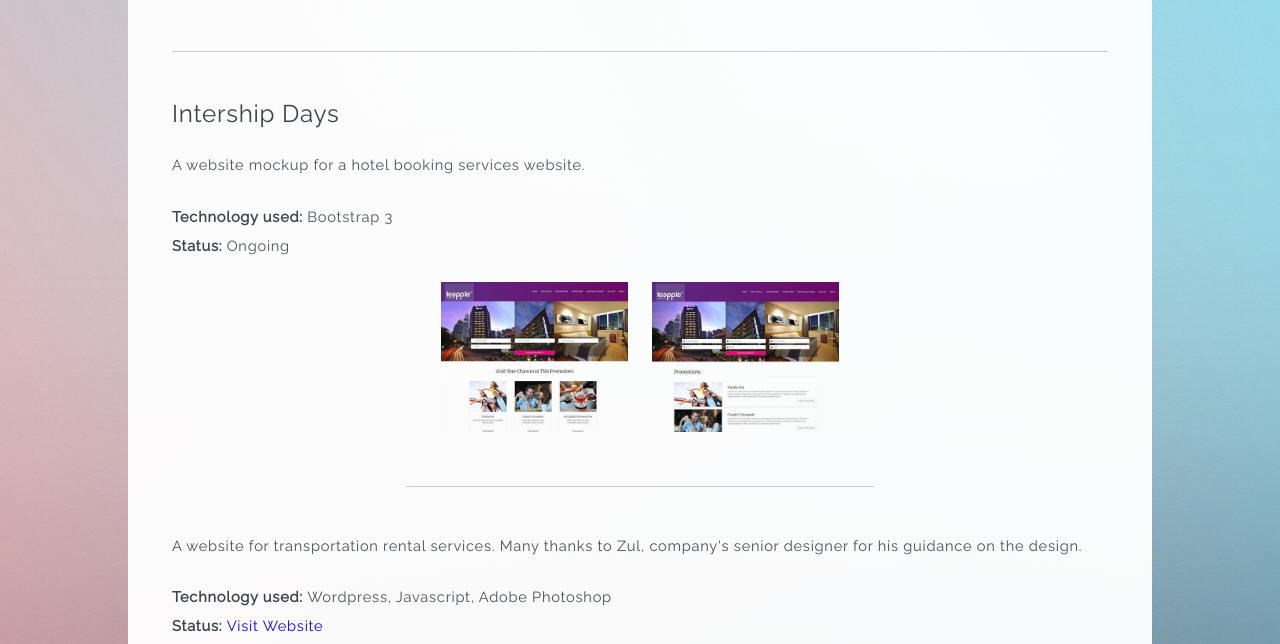
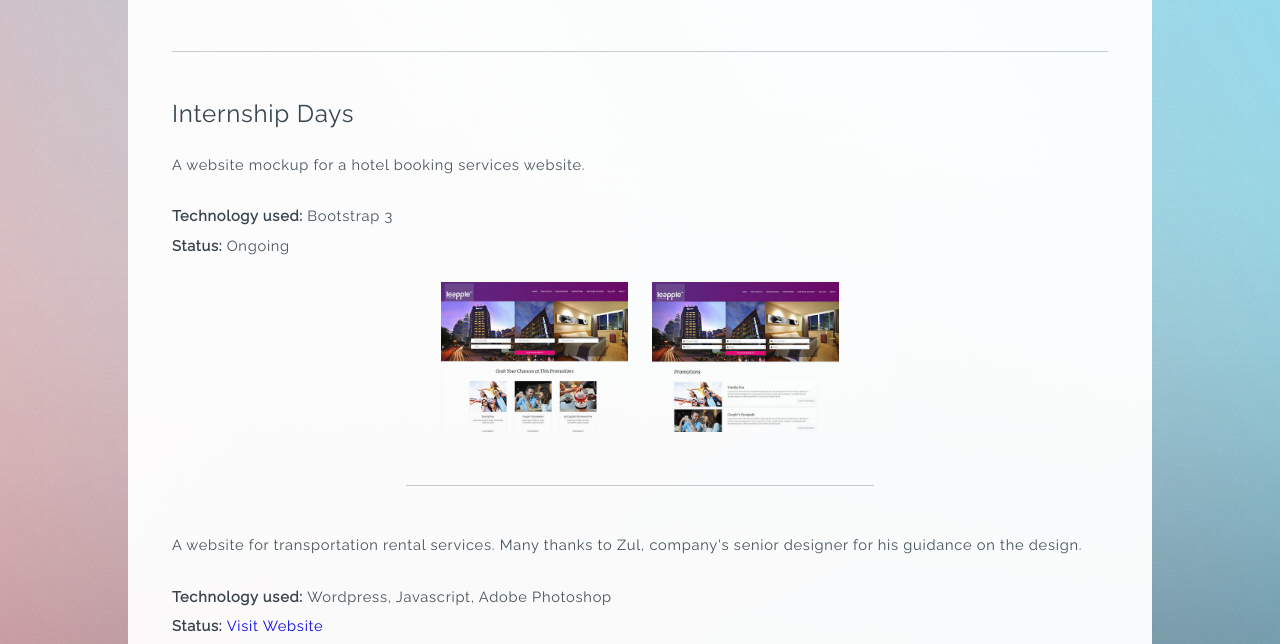
Before and after one commit to nurali93/nurali93.github.io-v1, a Jekyll site: the page built from portfolio/index.html, in a window 1280 px wide and 900 px high, scrolled down 747 px. Shown: the part 161-805 px from the top of the window. Built offline with Jekyll 4.4.1, drawn with Linux system fonts in a browser that asks for light colours.

Commit message:
Update index.html

```diff
--- a/portfolio/index.html
+++ b/portfolio/index.html
@@ -33,7 +33,7 @@ title: Nurali's Portfolio
             </a>
         </div>
         <hr id="hotel">
-        <h2>Intership Days</h2>
+        <h2>Internship Days</h2>
         <p hidden>Just a simple mock up website that requested by a client during my internship. I used Boostrap 3 to develop the pages. This site is not live yet. Still waiting for confirmation.</p>
         <p>A website mockup for a hotel booking services website.</p>
         <p>
```
